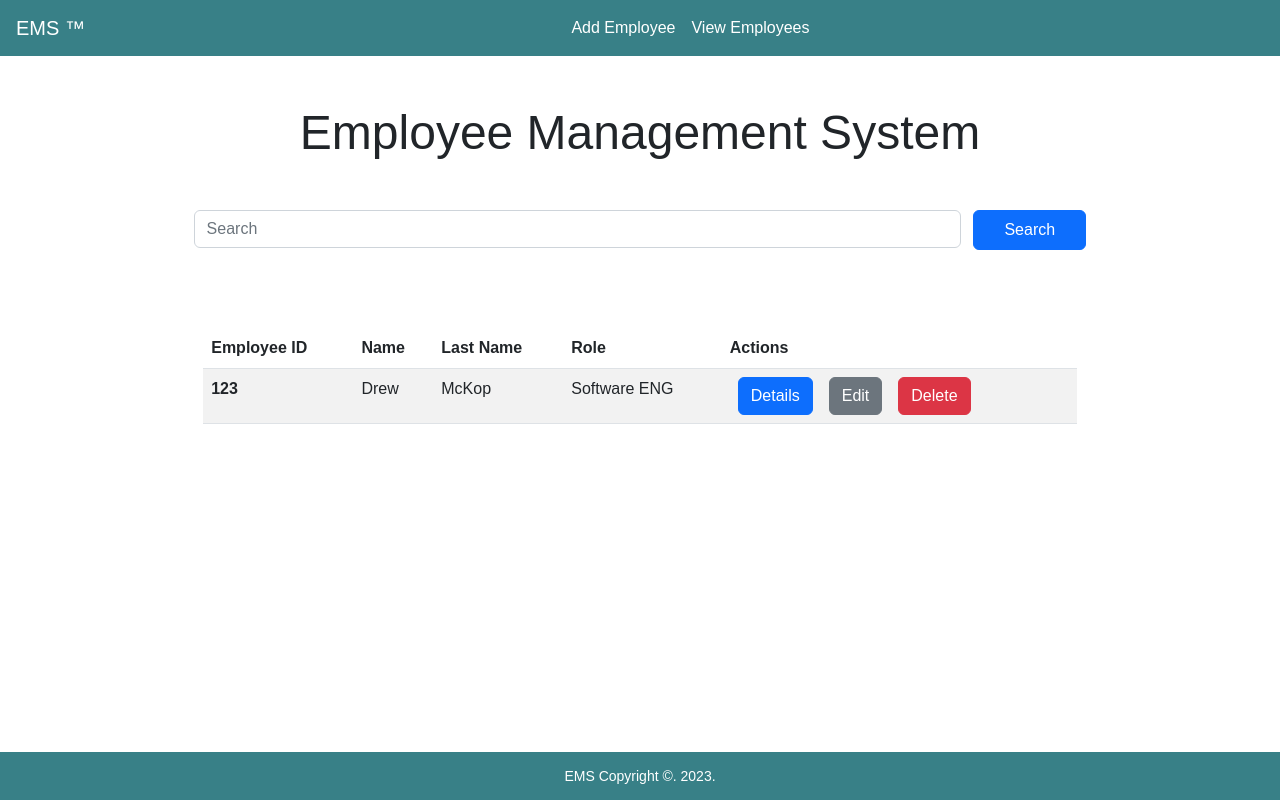
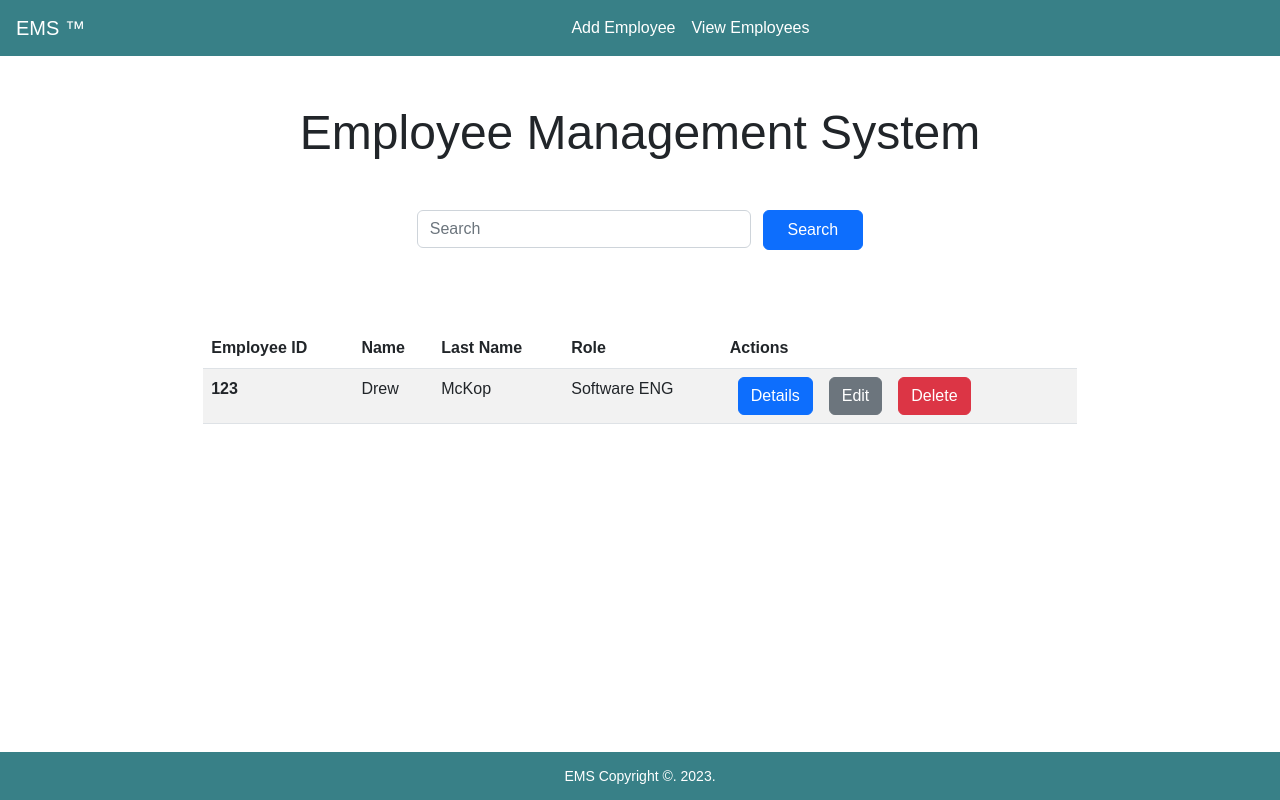
Before and after one commit to drewdm20/EMS, an Angular app: page / in a window 1280 px wide. Built offline with nearby package versions, Linux system fonts and the light colour scheme.

Commit message:
decrease width of search box

```diff
--- a/src/app/components/search-input/search-input.component.css
+++ b/src/app/components/search-input/search-input.component.css
@@ -1,11 +1,11 @@
 form {
-    width: 80%;
+    width: 40%;
     float: center;
     display: flex;
 }
 
 form input[type="text"] {
-
+    width: 5rem;
 }
 
 form button {
```
